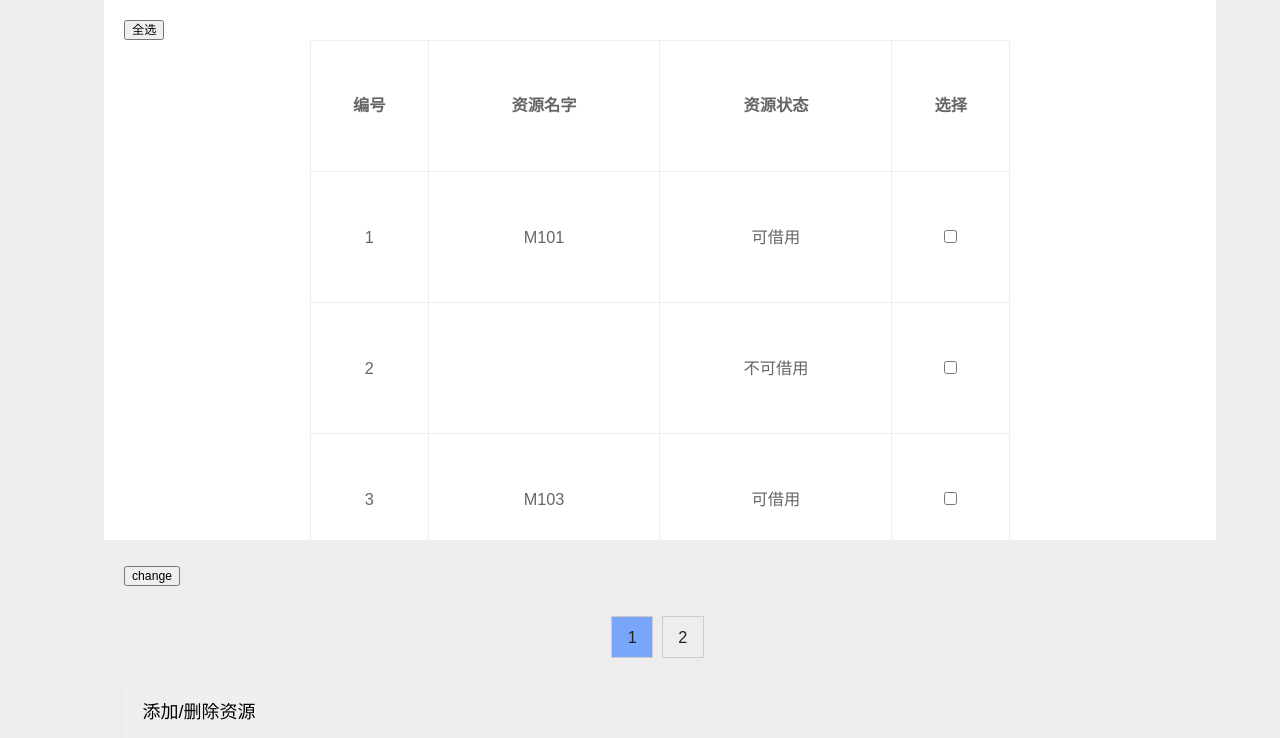
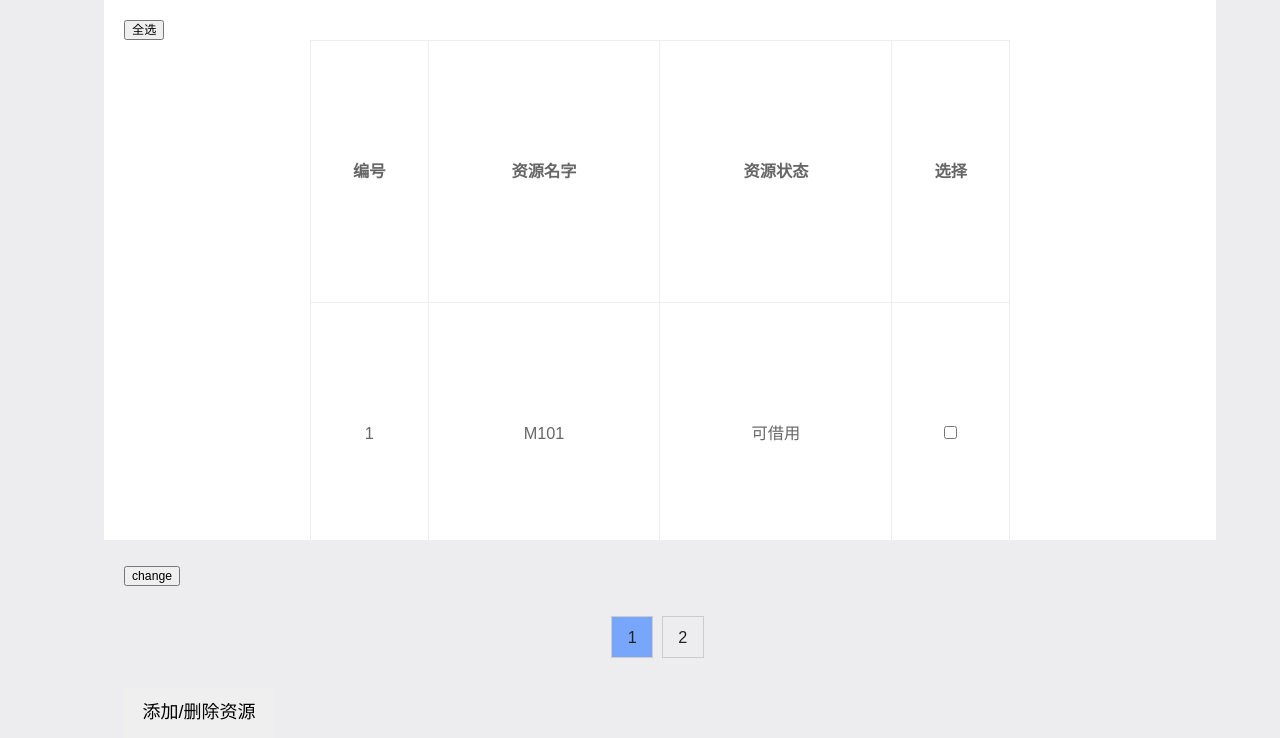
Before and after one commit to shamao3/hit, a Django app: template untitled10/templates/resource_management.html in a window 1280 px wide. Shown: the part 156-894 px from the top of the page. Run offline with Django 3.2, Linux system fonts and the light colour scheme; the template is opened without the code that fills it, so the values that code supplies are empty; some libraries are stand-ins or nearby versions; some web fonts are replaced.

Commit message:
数据库数据

```diff
--- a/untitled10/templates/resource_management.html
+++ b/untitled10/templates/resource_management.html
@@ -78,18 +78,7 @@
 						<td>可借用</td>
 						<td><input type="checkbox" name="shift" value="shift" ></td>
 					</tr>
-				<tr>
-						<td>2</td>
-						<td>{{roomname}}</td>
-						<td>不可借用</td>
-						<td><input type="checkbox" name="shift" value="shift" ></td>
-					</tr>
-				<tr>
-						<td>3</td>
-						<td>M103</td>
-						<td>可借用</td>
-						<td><input type="checkbox" name="shift" value="shift" ></td>
-					</tr>
+
 				</tbody>
 			</table>
 				<input type="submit" name="submit" value="change" ></input>
```
Also changed, not shown: untitled10/untitled10/dericLeung.py (+8 -1 lines), untitled10/hitResManagement.db.
